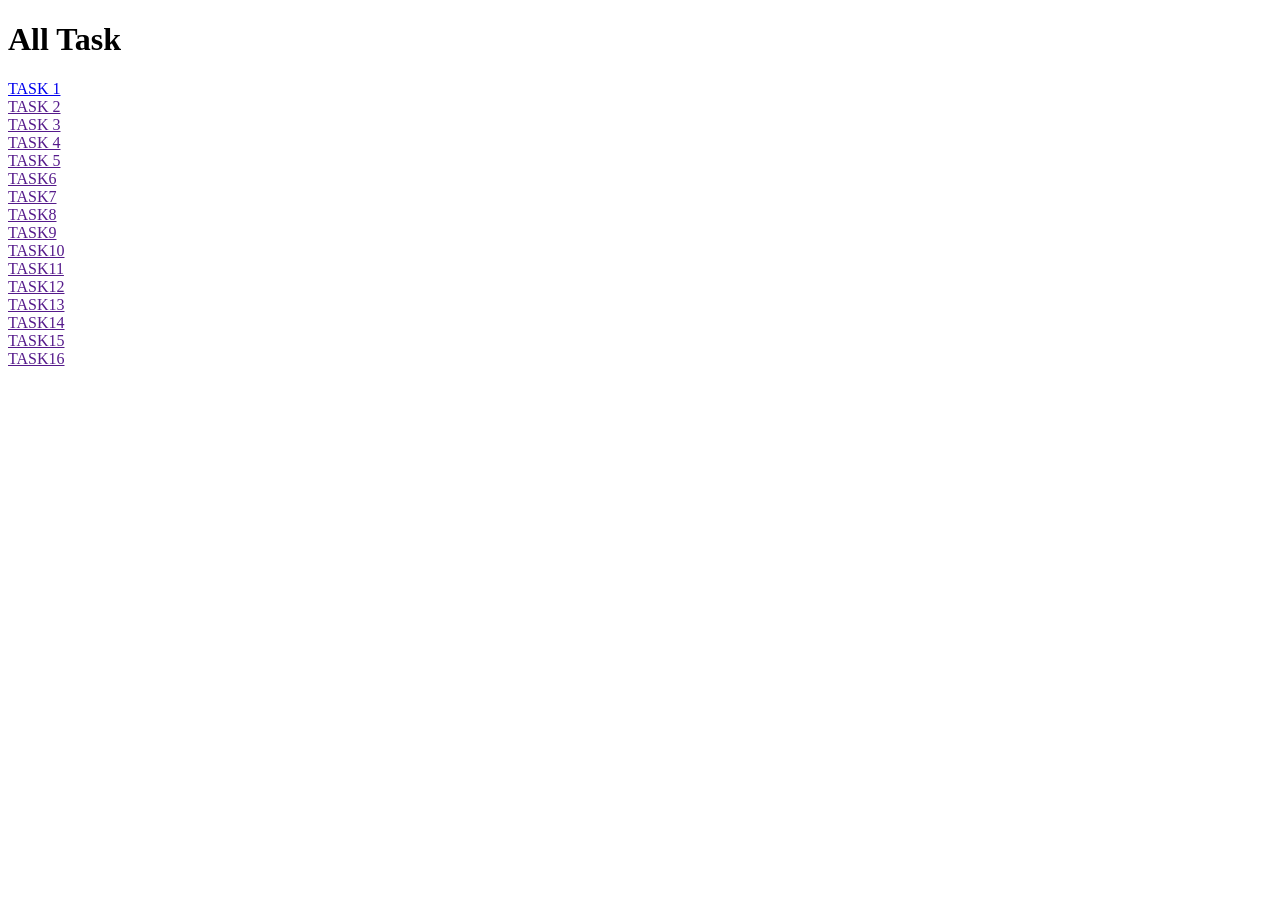
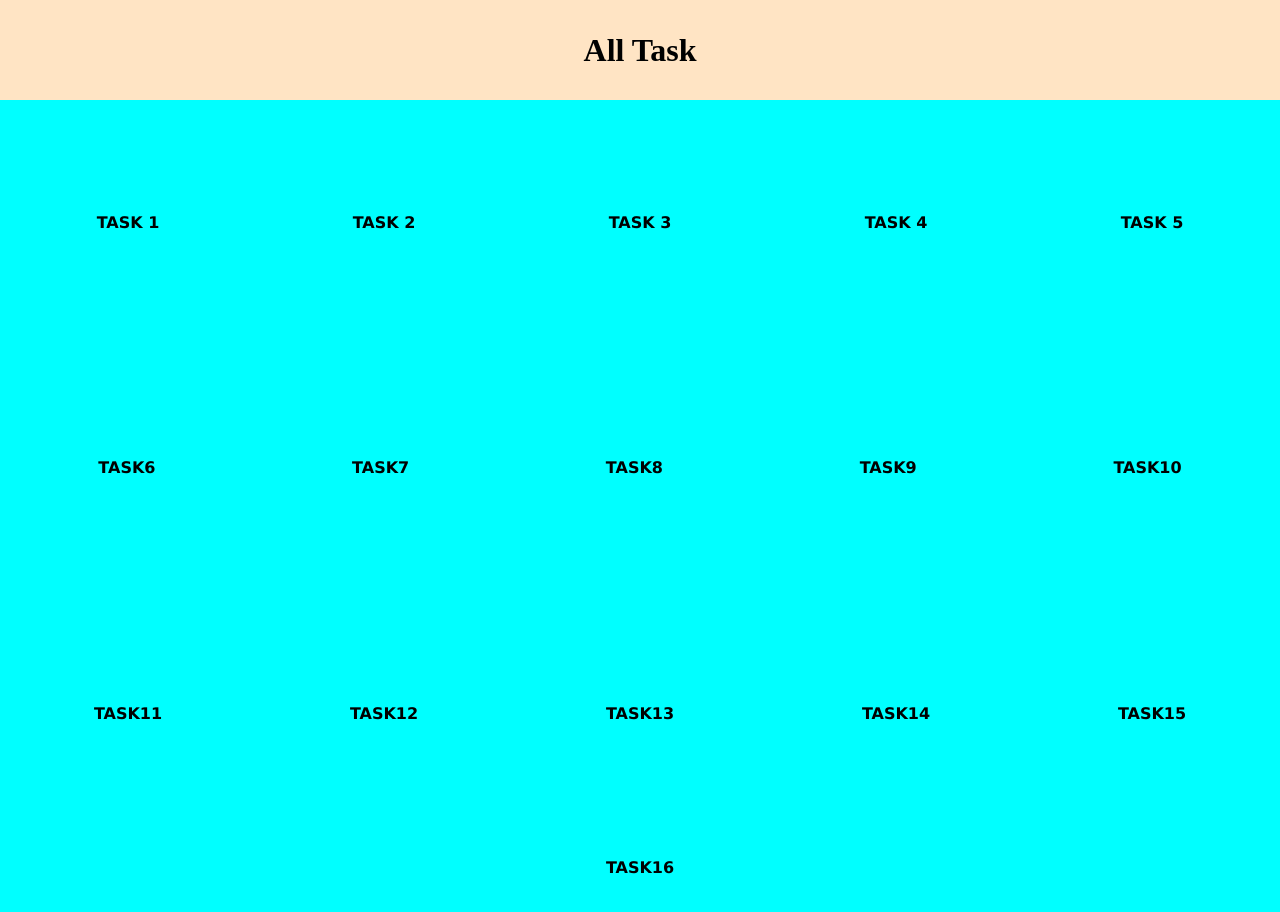
Before and after one commit to MohRyan/MohRyan.github.io, a plain HTML site: page index.html in a window 1280 px wide. Before the commit the page ends 800 px from the top, so only its background shows below. Drawn offline with Linux system fonts and the light colour scheme.

Commit message:
Complete Task1

```diff
--- a/index.html
+++ b/index.html
@@ -4,7 +4,7 @@
     <meta charset="UTF-8">
     <meta name="viewport" content="width=device-width, initial-scale=1.0">
     <title>All Task</title>
-    <link rel="stylesheet" href="task1.html">
+    <link rel="stylesheet" href="index.css">
 </head>
 <body>
     <div class="container">
@@ -18,7 +18,7 @@
         <div class="task-container">
             <div class="kel1">
                 <div class="task">
-                    <a href="/page/index.html">TASK 1</a>
+                    <a href="/task1.html">TASK 1</a>
                 </div>
                 <div class="task">
                     <a href="">TASK 2</a>
```
